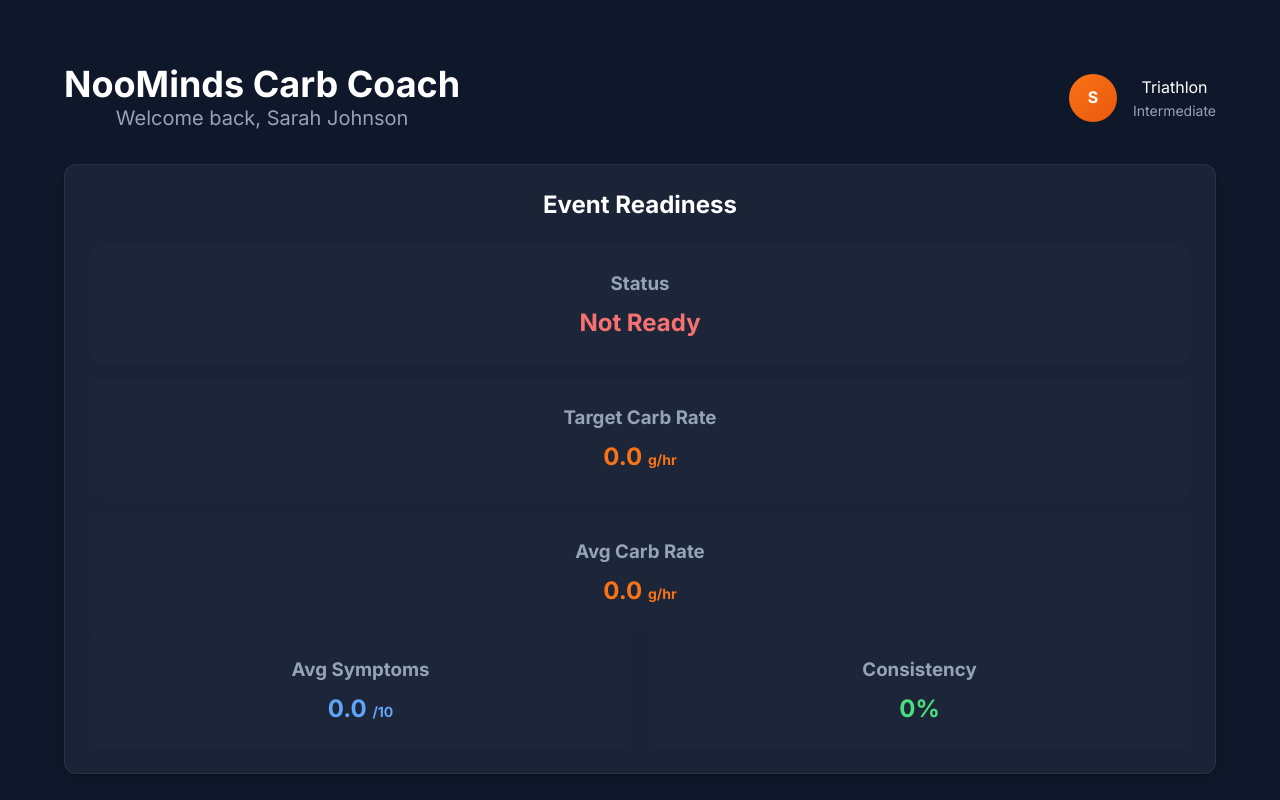
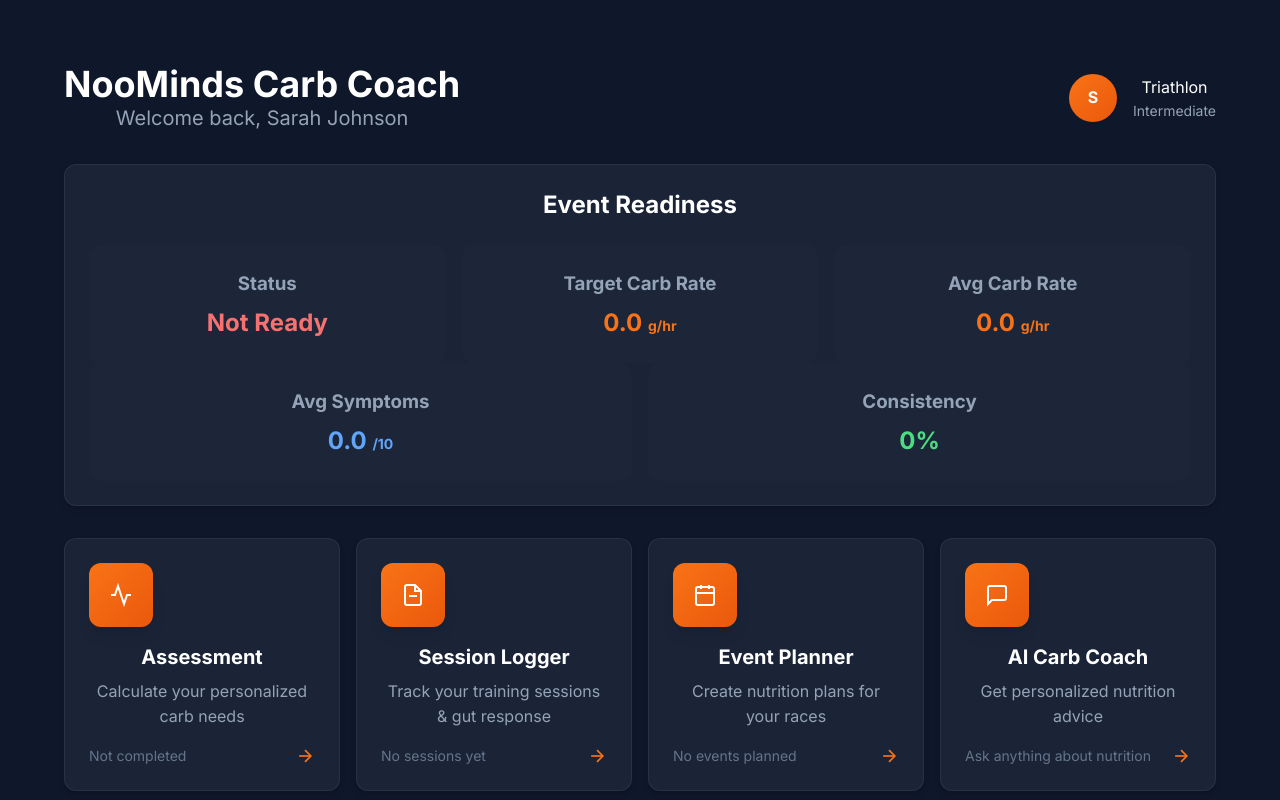
Before and after one commit to NooMinds/noominds-carb-coach, a React (Vite) app: page / in a window 1280 px wide. Shown: the top 800 px of the page. Built offline with nearby package versions, Linux system fonts and the light colour scheme.

Commit message:
Update index.css

```diff
--- a/src/index.css
+++ b/src/index.css
@@ -321,6 +321,15 @@ input[type="range"]::-moz-range-thumb {
   grid-template-columns: repeat(1, minmax(0, 1fr));
 }
 
+/* newly added generic grid column helpers */
+.grid-cols-2 {
+  grid-template-columns: repeat(2, minmax(0, 1fr));
+}
+
+.grid-cols-3 {
+  grid-template-columns: repeat(3, minmax(0, 1fr));
+}
+
 .gap-4, .gap-6, .gap-8 {
   gap: 1rem;
 }
@@ -440,6 +449,11 @@ input[type="range"]::-moz-range-thumb {
     grid-template-columns: repeat(2, minmax(0, 1fr));
   }
 
+  /* added medium-screen 3-column helper */
+  .md\:grid-cols-3 {
+    grid-template-columns: repeat(3, minmax(0, 1fr));
+  }
+
   .md\:grid-cols-4 {
     grid-template-columns: repeat(4, minmax(0, 1fr));
   }
```
